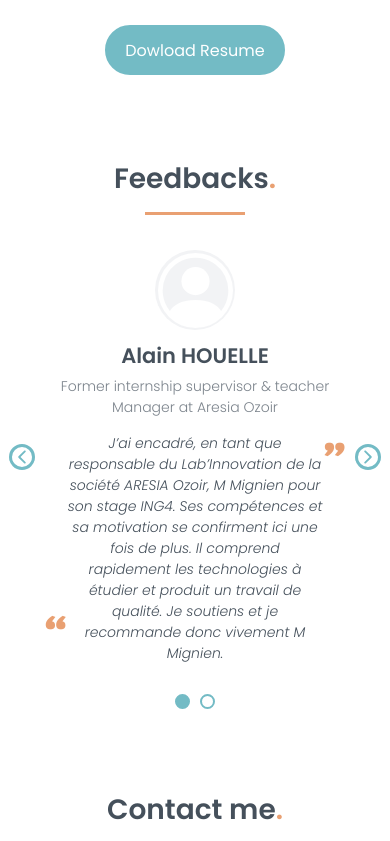
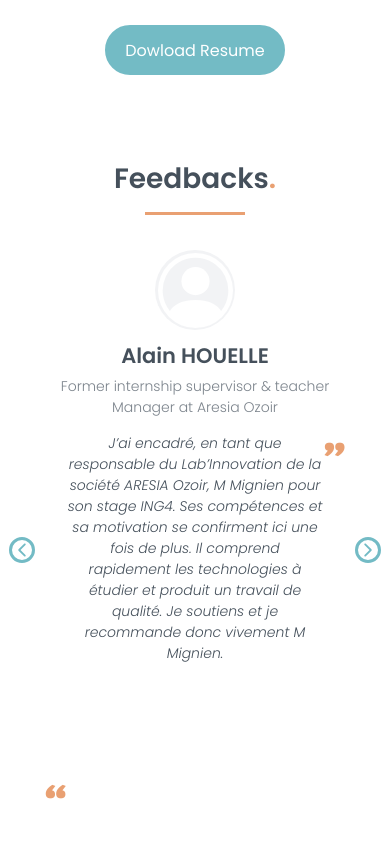
Before and after one commit to Edouard-M/Portfolio_Website, a React (Create React App) app: page / in a window 390 px wide. Shown: the part 7160-8001 px from the top of the page. Built offline with nearby package versions, Linux system fonts and the light colour scheme.

Commit message:
update mobile version

```diff
--- a/src/App.css
+++ b/src/App.css
@@ -751,6 +751,7 @@ h2::after {
   align-items: center;
   margin: 0px 50px 0px 50px;
   color: var(--color-text);
+  overflow: hidden;
 }
 
 .feedback-container{
@@ -759,6 +760,7 @@ h2::after {
   align-items: center;
   max-width: 800px;
   min-height: 270px;
+  height: 300px;
 }
 
 .feedback-image{
@@ -787,6 +789,7 @@ h2::after {
   display: flex;
   flex-direction: row;
   margin-top: 15px;
+  height: 100px;
 }
 
 .feedback-subtitle{
@@ -1097,6 +1100,14 @@ footer{
     margin-right: auto;
     width: 80%;
   }
+
+  .feedback-container{
+    height: 350px;
+  }
+
+  .feedback-citation{
+    height: 200px;
+  }
 }
 
 @media screen and (max-width: 700px){
@@ -1207,5 +1218,30 @@ footer{
   .feedbacks-main{
     margin: 0px 5px 0px 5px;
   }
+  .feedback-citation{
+    height: 150px;
+  }
+  .feedback-container{
+    height: 350px;
+  }
 
 }
+
+@media screen and (max-width: 500px){
+  .feedback-citation{
+    height: 220px;
+  }
+  .feedback-container{
+    height: 400px;
+  }
+}
+
+
+@media screen and (max-width: 400px){
+  .feedback-citation{
+    height: 400px;
+  }
+  .feedback-container{
+    height: 600px;
+  }
+}
```
